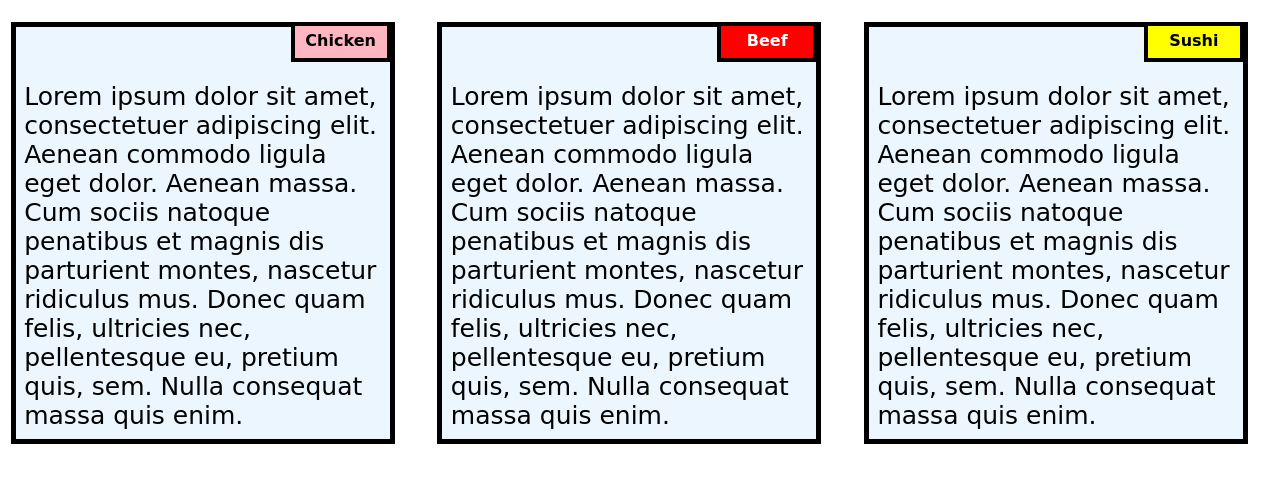
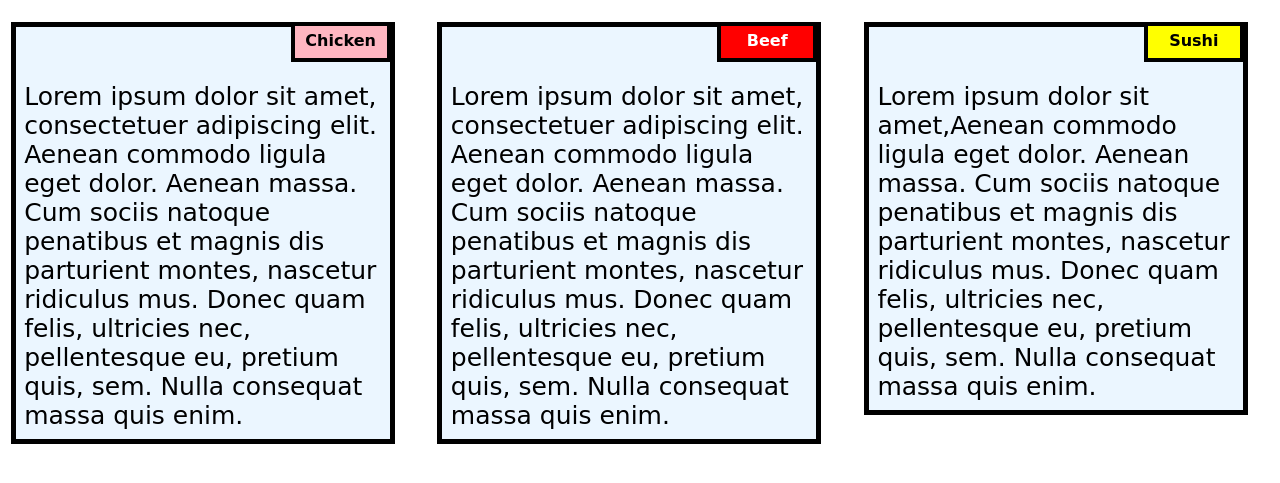
Before and after one commit to sattwik21/HTML-CSS-and-JavaScript-for-Web-Develop__Coursera, a plain HTML site: page Module-2/index.html in a window 1280 px wide. Shown: the part 95-578 px from the top of the page. Drawn offline with Linux system fonts and the light colour scheme.

Commit message:
Update index.html

```diff
--- a/Module-2/index.html
+++ b/Module-2/index.html
@@ -29,7 +29,7 @@
   <div class="col-lg-4 col-md-12 col-sm-12">
   	<div class="box">
   		<p class="content-name name3">Sushi</p>
-  		<p class="content">Lorem ipsum dolor sit amet, consectetuer adipiscing elit. Aenean commodo ligula eget dolor. Aenean massa. Cum sociis natoque penatibus et magnis dis parturient montes, nascetur ridiculus mus. Donec quam felis, ultricies nec, pellentesque eu, pretium quis, sem. Nulla consequat massa quis enim.</p>
+  		<p class="content">Lorem ipsum dolor sit amet,Aenean commodo ligula eget dolor. Aenean massa. Cum sociis natoque penatibus et magnis dis parturient montes, nascetur ridiculus mus. Donec quam felis, ultricies nec, pellentesque eu, pretium quis, sem. Nulla consequat massa quis enim.</p>
   	</div>
   </div>
 
```
